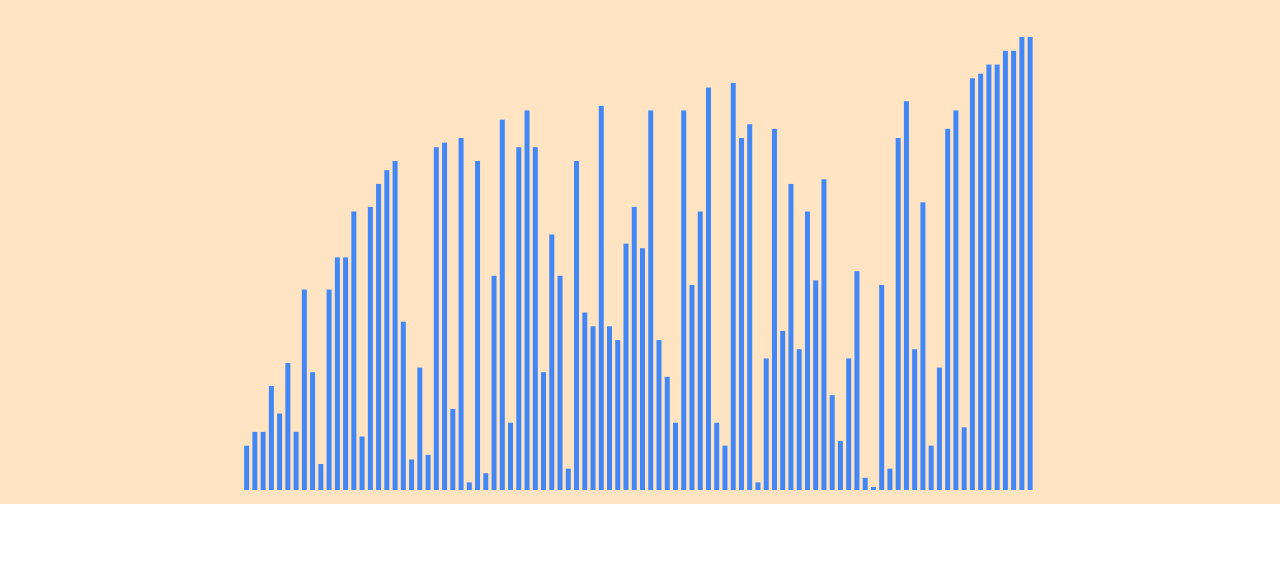
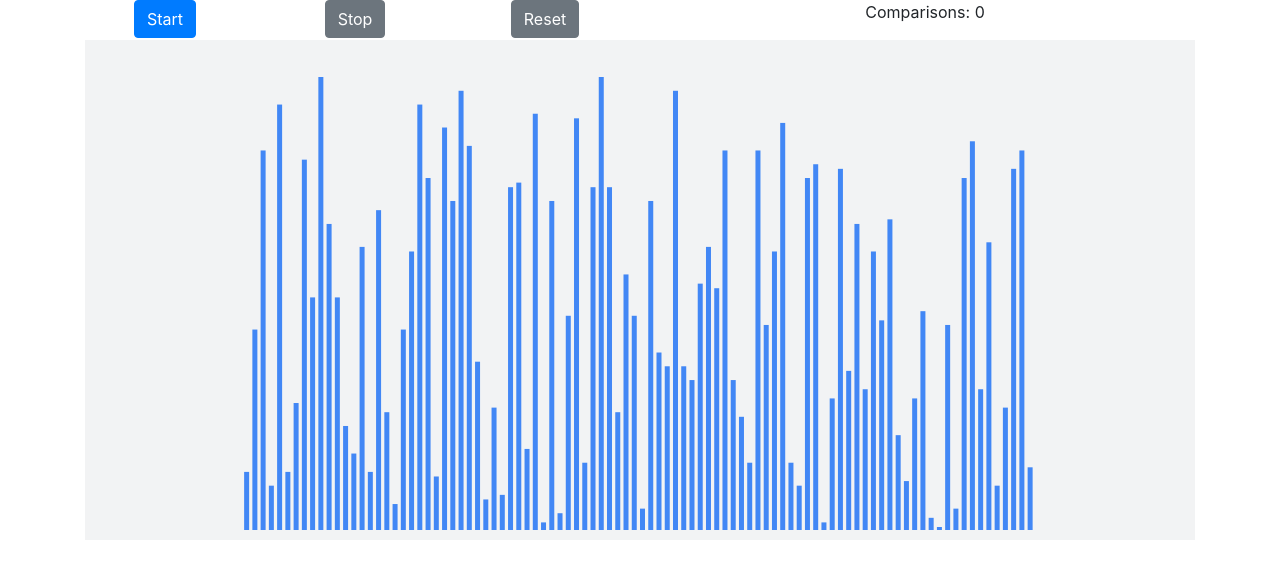
Before and after one commit to gemurdock/VisualSort, a React (Create React App) app: page / in a window 1280 px wide. Shown: the top 578 px of the page. Built offline with nearby package versions, Linux system fonts and the light colour scheme.

Commit message:
Added controls for app; view comparisons made

```diff
--- a/package.json
+++ b/package.json
@@ -10,7 +10,9 @@
     "@types/node": "^12.20.4",
     "@types/react": "^17.0.2",
     "@types/react-dom": "^17.0.1",
+    "bootstrap": "^4.6.0",
     "react": "^17.0.1",
+    "react-bootstrap": "^1.5.1",
     "react-dom": "^17.0.1",
     "react-scripts": "4.0.3",
     "typescript": "^4.2.3",
--- a/src/App.tsx
+++ b/src/App.tsx
@@ -1,7 +1,14 @@
 import React from 'react';
+import { Container, Row, Col, Button } from 'react-bootstrap';
 import ArrayVisualizer from './components/ArrayVisualizer';
 import './App.css';
 import BubbleSort, { BubbleSortState } from './sorters/BubbleSort';
+
+enum AlgorithmState {
+    PAUSED,
+    RUNNING,
+    RESET
+}
 
 interface AppProps {
 
@@ -11,7 +18,9 @@ interface AppState {
     maxItems: number;
     intervalCall: NodeJS.Timeout | null;
     values: number[];
-    state: BubbleSortState
+    swapCount: number;
+    internalSortState: BubbleSortState;
+    applicationState: AlgorithmState
 };
 
 class App extends React.Component<AppProps, AppState> {
@@ -21,7 +30,9 @@ class App extends React.Component<AppProps, AppState> {
             maxItems: 0,
             intervalCall: null,
             values: [],
-            state: {index: 0, completedIndex: -1, isDone: false}
+            swapCount: 0,
+            applicationState: AlgorithmState.PAUSED,
+            internalSortState: {index: 0, completedIndex: -1, isDone: false}
         };
     }
 
@@ -42,8 +53,25 @@ class App extends React.Component<AppProps, AppState> {
     }
 
     nextSortState() {
-        let result = BubbleSort(this.state.values, this.state.state);
-        this.setState({...this.state, values: result[0], state: result[1]});
+        if(this.state.applicationState === AlgorithmState.RUNNING) {
+            let result = BubbleSort(this.state.values, this.state.internalSortState);
+            if(result[1].isDone === true) {
+                this.setState({...this.state, applicationState: AlgorithmState.PAUSED});
+            }
+            this.setState({...this.state, values: result[0], internalSortState: result[1], swapCount: this.state.swapCount + 1});
+        } else if(this.state.applicationState === AlgorithmState.RESET) {
+            this.setState({
+                ...this.state,
+                values: [...Array(this.state.maxItems)].map(() => Math.floor(Math.random() * 100 + 1)),
+                swapCount: 0,
+                internalSortState: {index: 0, completedIndex: -1, isDone: false},
+                applicationState: AlgorithmState.PAUSED
+            });
+        }
+    }
+
+    setAppState(state: AlgorithmState) {
+        this.setState({...this.state, applicationState: state});
     }
 
     handleMaxValue = (max: number): void => {
@@ -59,7 +87,31 @@ class App extends React.Component<AppProps, AppState> {
     render() {
         return (
             <div className="App">
-                <ArrayVisualizer list={this.state.values} handleMaxValue={this.handleMaxValue} />
+                <Container>
+                    <Row>
+                        <Col>
+                            <Row>
+                                <Col>
+                                    <Button variant="primary" onClick={() => this.setAppState(AlgorithmState.RUNNING)}>Start</Button>
+                                </Col>
+                                <Col>
+                                    <Button variant="secondary" onClick={() => this.setAppState(AlgorithmState.PAUSED)}>Stop</Button>
+                                </Col>
+                                <Col>
+                                    <Button variant="secondary" onClick={() => this.setAppState(AlgorithmState.RESET)}>Reset</Button>
+                                </Col>
+                            </Row>
+                        </Col>
+                        <Col>
+                            <p>Comparisons: {this.state.swapCount}</p>
+                        </Col>
+                    </Row>
+                    <Row>
+                        <Col>
+                            <ArrayVisualizer list={this.state.values} handleMaxValue={this.handleMaxValue} />
+                        </Col>
+                    </Row>
+                </Container>
             </div>
         )
     };
--- a/src/components/ArrayVisualizer.css
+++ b/src/components/ArrayVisualizer.css
@@ -1,3 +1,3 @@
 .visualizer-container {
-    background-color: bisque;
+    background-color: #F2F3F4;
 }
--- a/src/index.tsx
+++ b/src/index.tsx
@@ -1,5 +1,6 @@
 import React from 'react';
 import ReactDOM from 'react-dom';
+import 'bootstrap/dist/css/bootstrap.min.css';
 import './index.css';
 import App from './App';
 import reportWebVitals from './reportWebVitals';
--- a/src/sorters/BubbleSort.tsx
+++ b/src/sorters/BubbleSort.tsx
@@ -11,7 +11,6 @@ export interface BubbleSortState {
 }
 
 function BubbleSort(input: number[], state: BubbleSortState): [number[], BubbleSortState] {
-    console.log(`Bubble Sort Input: ${input} // ${JSON.stringify(state)}`);
     let nextInput = [...input];
 
     let nextState = null;
```
Also changed, not shown: 1 other file (tests, documents, lock files or other folders).
